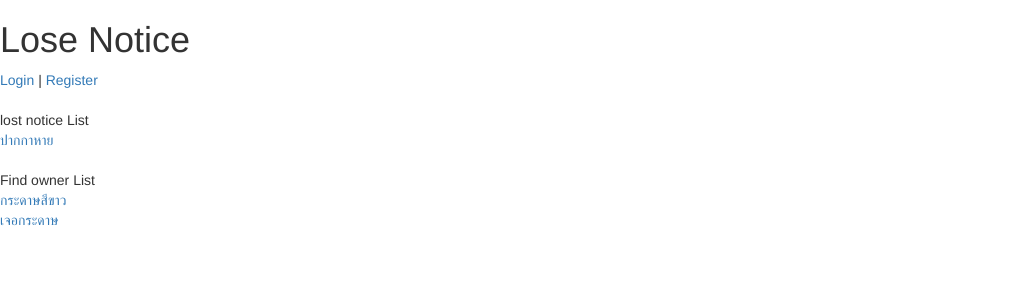
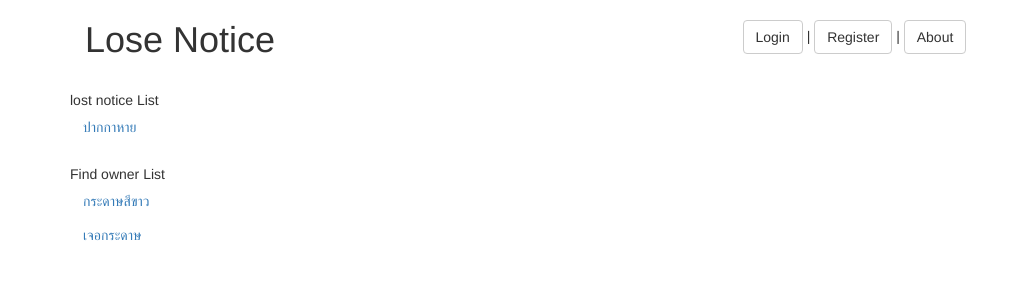
Before and after one commit to spfrank01/lostNoticeApp, a Django app: page / in a window 1280 px wide. Shown: the top 300 px of the page, without its empty margins (0-1029 px from the left). Run offline with Django 3.2, Linux system fonts and the light colour scheme; data comes from the database, SQL or seed files in the repository; both versions use the stored data as it was after the commit; some libraries are stand-ins or nearby versions.

Commit message:
add about page

```diff
--- a/LostNoitceProject/urls.py
+++ b/LostNoitceProject/urls.py
@@ -24,4 +24,6 @@ urlpatterns = [
     url(r'^login_check/$', views.login_check, name='login_check'),
     url(r'^profile/(?P<user_id>[0-9]+)/$', views.profile, name='profile'),
     # url(r'^admin/', include(admin.site.urls)),
+    #About
+    url(r'^about/$', views.about, name='about'),
 ]
--- a/lostNoitceApp/templates/add_new_lost_item.html
+++ b/lostNoitceApp/templates/add_new_lost_item.html
@@ -3,7 +3,7 @@
     <title>Lose Notice</title>
 </head>
 <body>
-<h1>Lose Notice</h1>
+<h1>Add Lose Notice</h1>
 Username : <B>{{user_data.username}}</B> <br>
 E-mail : <B>{{user_data.email}}</B> <br><br>
         <form action="{% url 'save_new_item_lost' %}" method="POST">
--- a/lostNoitceApp/templates/detail_found_owner.html
+++ b/lostNoitceApp/templates/detail_found_owner.html
@@ -4,16 +4,16 @@
 </head>
 <body>
 
-<h1>Detail Found Owner</h1>
+<h1>Detail Find Owner</h1>
 <h2>Name item : {{found_owner_list.name_item}}</h2> <br>
 <div id="detail">Detail :    {{found_owner_list.detail}}</div> <br>
 <div id="detail">Time lost : {{found_owner_list.time_found}}</div> <br>
 <div id="detail">Location :  {{found_owner_list.location_found}}</div> <br>
-<div id="detail">Found It :  {{found_owner_list.found_owner}}</div> <br>
+<div id="detail">Find status :  {{found_owner_list.found_owner}}</div> <br>
 <div id="your_name">Username : {{found_owner_list.your_name}}</div> <br>
 <div id="your_email">Email : {{found_owner_list.your_email}}</div> <br>
 <br>
-<a href="{% url 'home' %}" id="back_to_homepage">Back to Homepage</a>
+<a href="{% url 'home' %}" id="back_to_homepage" class="btn btn-primary">Back to Homepage</a>
 
 </body>
 </html>
--- a/lostNoitceApp/templates/homepage.html
+++ b/lostNoitceApp/templates/homepage.html
@@ -5,11 +5,17 @@
 
 	<link href="/static/bootstrap/css/bootstrap.min.css" rel="stylesheet">
 </head>
+
+
 <body>
-<h1>Lose Notice</h1>
-<div>
-<a href="{% url 'login_page' %}" id="login_page">Login</a>
- | <a href="{% url 'register_page' %}" id="register_page">Register</a>
+<div class="container">
+<div class="col-sm-4"><h1>Lose Notice</h1></div>
+<br>
+<div class="row">
+<div class="col-sm-3"></div>
+   <a href="{% url 'login_page' %}" id="login_page"  class="btn btn-default" >Login</a>
+ | <a href="{% url 'register_page' %}" id="register_page" class="btn btn-default">Register</a>
+ | <a href="{% url 'about' %}" id="about" class="btn btn-default">About</a>
 </div>
 <br>
 lost notice List
@@ -17,16 +23,16 @@ lost notice List
 </table>
 {% if all_lost_noitce_list %}
 	{% for LostNoticeList in all_lost_noitce_list %}
-		<tr><td><a href="{% url 'detail_lost_item' LostNoticeList.id %}">{{ LostNoticeList.name_item }}</a></td></tr> <br>
+		<tr><td><a href="{% url 'detail_lost_item' LostNoticeList.id %}" class="btn btn-link">{{ LostNoticeList.name_item }}</a></td></tr> <br>
 	{% endfor %}
 {% endif %}
 <br>
 Find owner List<br>
 {% if all_found_owner %}
 	{% for FindOwnerList in all_found_owner %}
-		<tr><td><a href="{% url 'detail_found_owner' FindOwnerList.id %}">{{ FindOwnerList.name_item }}</a></td></tr> <br>
+		<tr><td><a href="{% url 'detail_found_owner' FindOwnerList.id %}" class="btn btn-link">{{ FindOwnerList.name_item }}</a></td></tr> <br>
 	{% endfor %}
 {% endif %}
-
+</div>
 </body>
 </html>
--- a/lostNoitceApp/templates/login_check.html
+++ b/lostNoitceApp/templates/login_check.html
@@ -7,8 +7,10 @@
 <h1>Login Complete</h1>
 Welcome {{user_data.username}}<br>
 <a href="{% url 'profile'  user_data.id %}" id="to_profile">Go To Profile</a>
+
 {% else %}
 <h1>Not user : {{username}}</h1>
+<a href="{% url 'login_page' %}" id="login_page">Login Again</a> <br>
 <a href="{% url 'register_page' %}" id="register_page">Register</a>
 {% endif %}
 </body>
--- a/lostNoitceApp/views.py
+++ b/lostNoitceApp/views.py
@@ -111,7 +111,7 @@ def register_complete(request):
 		email = " "
 	else:
 		user_check = userData.objects.filter(username=username)
-		if user_check or username=="":
+		if user_check:
 			pass
 		else:
 			saveNewUser = userData(
@@ -127,6 +127,8 @@ def register_complete(request):
 #login
 def login_page(request):
 	return render(request, 'login_page.html')
+
+from django.contrib.auth import authenticate, login
 
 def login_check(request):
 	try:
@@ -159,3 +161,6 @@ def profile(request, user_id):
 				'found_owner_list' : found_owner_list,
 				'user_data' : user_data }
 	return render(request, 'profile_page.html', context)
+
+def about(request):
+	return render(request, 'about.html')
```
Also changed, not shown: lostNoitceApp/templates/about.html (added, +33 -0 lines), lostNoitceApp/templates/register_check.html (added, +24 -0 lines), db.sqlite3.
